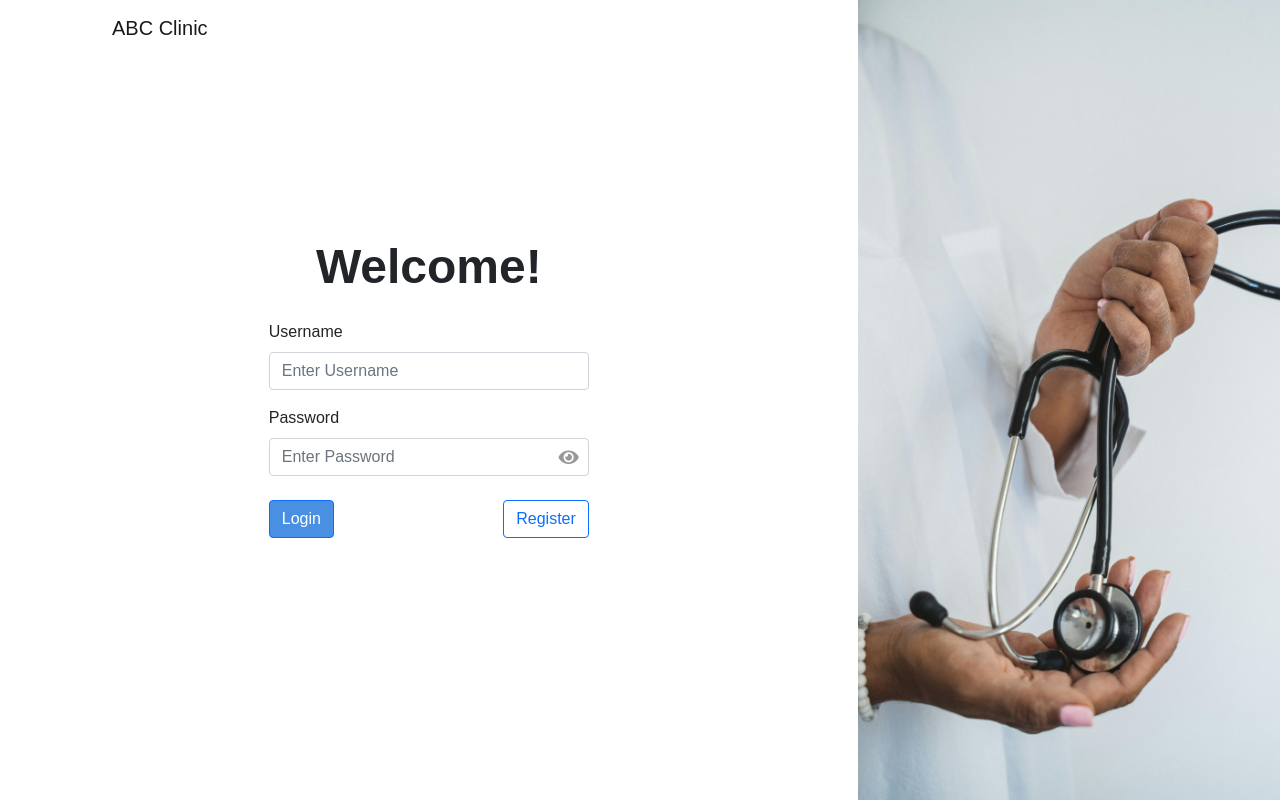
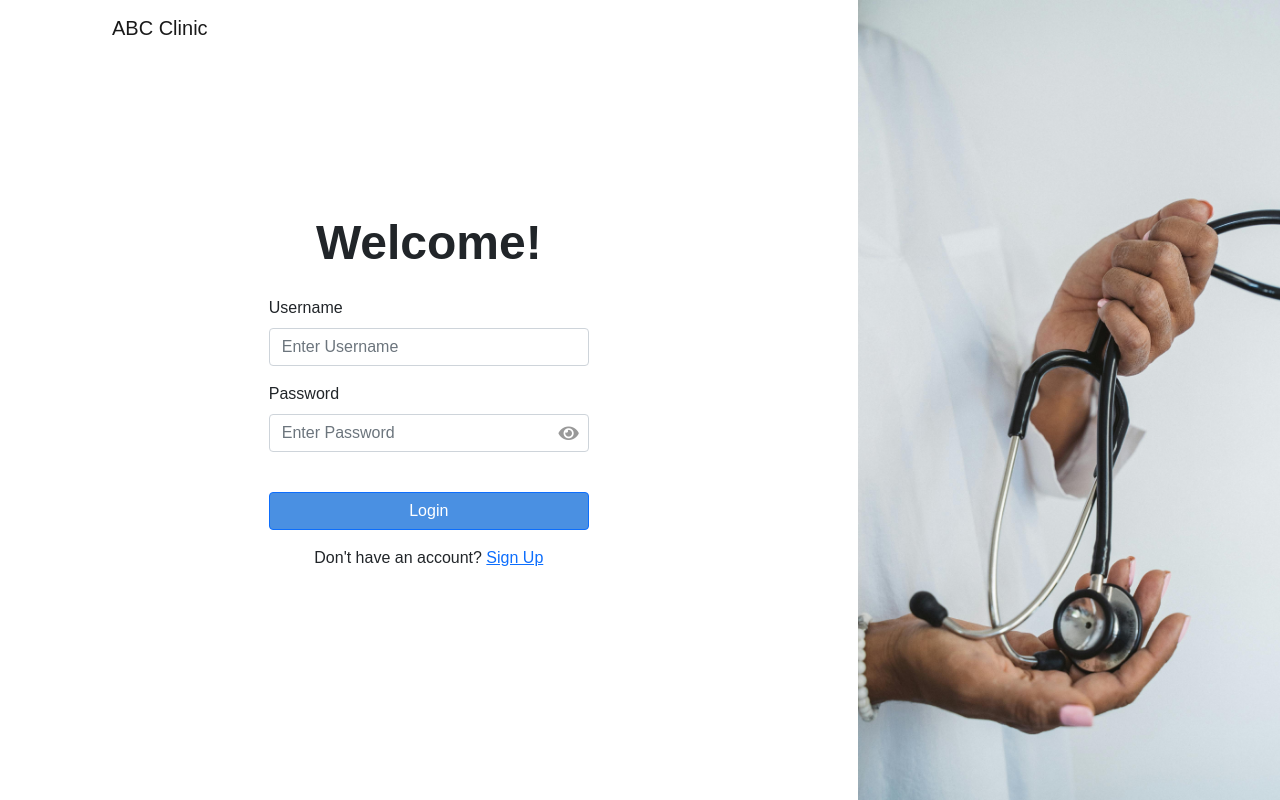
Before and after one commit to glenngx/INF2003-P2-Group15, a Flask app: page /login in a window 1280 px wide. Run offline with Flask 3, Linux system fonts and the light colour scheme.

Commit message:
edited layout

```diff
--- a/static/css/login.css
+++ b/static/css/login.css
@@ -53,18 +53,20 @@ body {
     width: 320px;
 }
 
-.button-actions {
+.form-button {
     display: flex;
-    justify-content: space-between;
-    margin: 1.5rem 0 !important;
+    justify-content: flex-start;
+    width: 100%;
+    padding-top: 24px;
 }
 
 .button-login {
-    text-align: left;
+    width: 100%;
 }
 
-.button-register {
-    text-align: right;
+.register-hyperlink {
+    width: 100%;
+    text-align: center;
 }
 
 .password-wrapper {
--- a/templates/login.html
+++ b/templates/login.html
@@ -41,14 +41,10 @@
                     Please enter your password.
                 </div>
             </div>
-            <div class="mb-3 button-actions">
-                <div class="button-login">
-                    <button type="submit" class="btn btn-primary">Login</button>
-                </div>
-                <div class="button-register">
-                    <button type="button" class="btn btn-outline-primary" onclick="window.location.href='/register'">Register</button>
-                </div>
+            <div class="mb-3 form-button">
+                <button type="submit" class="btn btn-primary button-login">Login</button>
             </div>
+            <p class="register-hyperlink">Don't have an account? <a href="/register">Sign Up</a></p>
         </form>
     </div>
     <div class="column rightcol"></div>
```
Also changed, not shown: static/css/register.css (+17 -2 lines), templates/register.html (+5 -3 lines).
